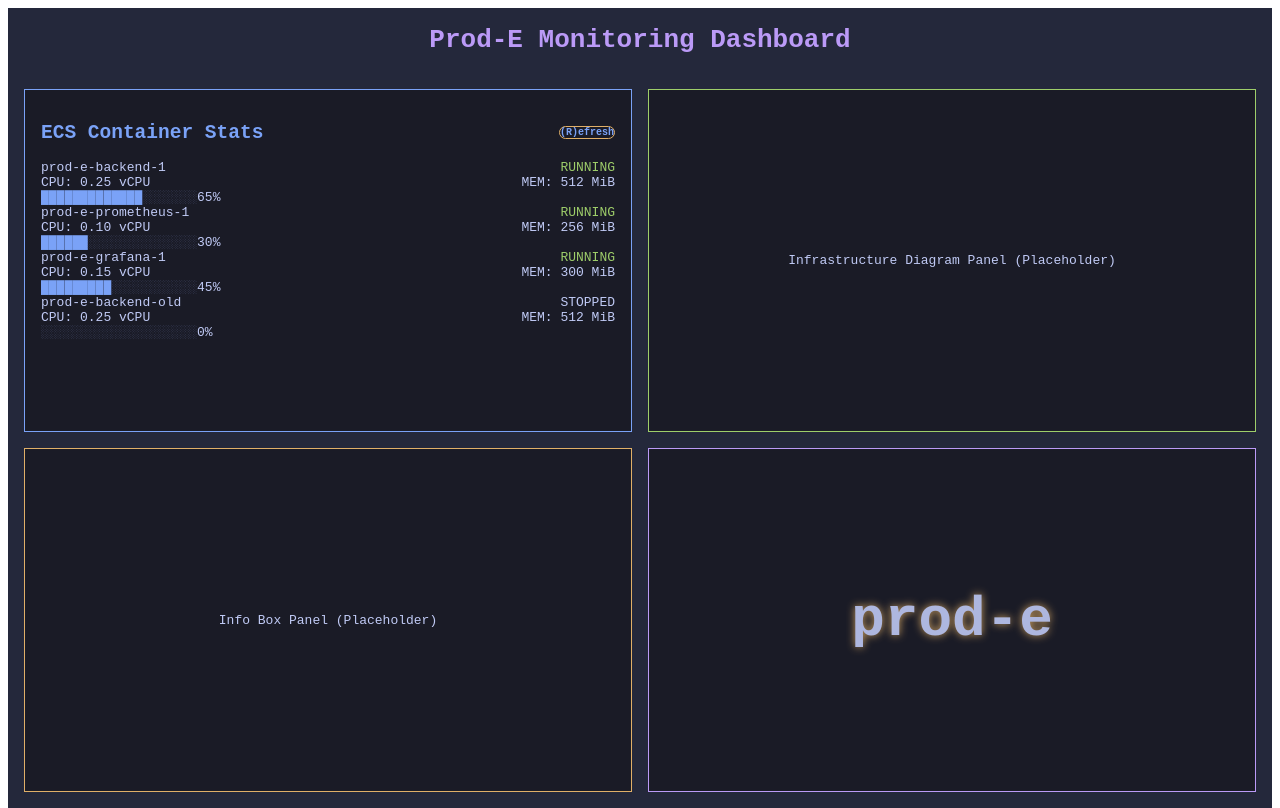
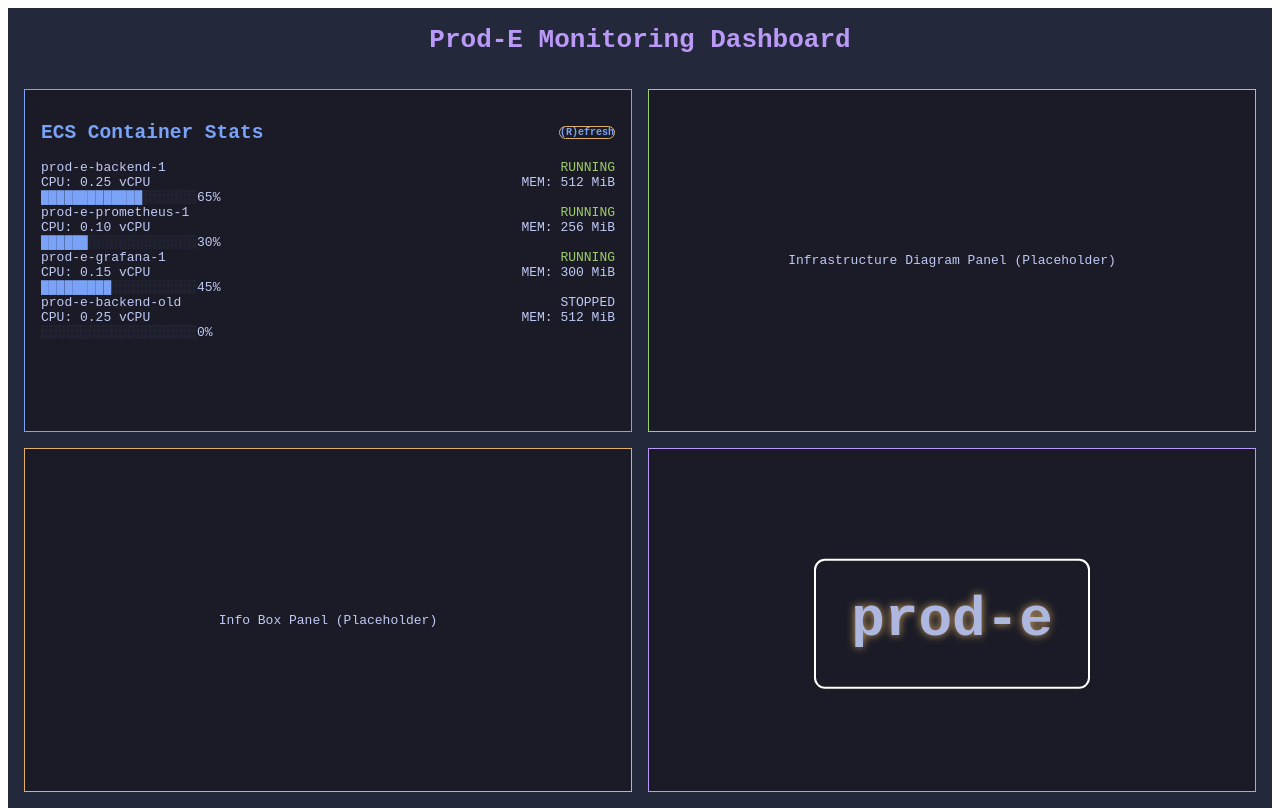
Before and after one commit to walt-port/prod-e, a React (Vite) app in the folder frontend/: page / in a window 1280 px wide. Built offline with nearby package versions, Linux system fonts and the light colour scheme; a web font is replaced by a local one.

Commit message:
feat(logo): Add larger static outer border, fix clipping

```diff
--- a/frontend/src/components/AnimatedLogo.tsx
+++ b/frontend/src/components/AnimatedLogo.tsx
@@ -14,20 +14,20 @@ const AnimatedLogo: React.FC = () => {
   useEffect(() => {
     if (textRef.current) {
       const { offsetWidth, offsetHeight } = textRef.current;
-      // Restore padding to 12
+      // Padding around text
       const padding = 12;
-      const newWidth = offsetWidth + padding * 2 + 8;
-      const newHeight = offsetHeight + padding * 2;
+      // Calculate size needed for text + padding
+      const neededWidth = offsetWidth + padding * 2 + 8;
+      const neededHeight = offsetHeight + padding * 2;
       setSvgSize({
-        // Add extra horizontal padding
-        width: newWidth,
-        height: newHeight,
+        width: neededWidth,
+        height: neededHeight,
       });
 
-      // Calculate perimeter
-      const rectWidth = newWidth > 0 ? newWidth - 2 : 0;
-      const rectHeight = newHeight > 0 ? newHeight - 2 : 0;
-      const perimeter = Math.round(rectWidth * 2 + rectHeight * 2);
+      // Calculate inner perimeter based on needed size
+      const rectInnerWidth = neededWidth > 0 ? neededWidth - 2 : 0;
+      const rectInnerHeight = neededHeight > 0 ? neededHeight - 2 : 0;
+      const perimeter = Math.round(rectInnerWidth * 2 + rectInnerHeight * 2);
       setPathLength(perimeter);
     }
   }, [isEgg]); // Re-measure if text content changes (egg toggle)
@@ -35,11 +35,16 @@ const AnimatedLogo: React.FC = () => {
   return (
     // Outer container - Keep relative inline-block
     <div className="relative inline-block">
-      {/* SVG container - Adjust vertical alignment */}
+      {/* SVG container - Use outer dimensions for svg width/height */}
       <svg
-        width={svgSize.width}
-        height={svgSize.height}
+        width={svgSize.width > 0 ? svgSize.width + 40 : 0} // Match viewBox width
+        height={svgSize.height > 0 ? svgSize.height + 40 : 0} // Match viewBox height
+        // Expand viewBox further for larger gap
+        viewBox={`-20 -20 ${svgSize.width > 0 ? svgSize.width + 40 : 0} ${
+          svgSize.height > 0 ? svgSize.height + 40 : 0
+        }`}
         className="absolute top-[49%] left-1/2 -translate-x-1/2 -translate-y-[47%]"
+        style={{ overflow: 'visible' }} // Explicitly allow overflow just in case
       >
         <defs>
           <linearGradient id="logoGradient" x1="0%" y1="0%" x2="100%" y2="100%">
@@ -51,13 +56,26 @@ const AnimatedLogo: React.FC = () => {
           </linearGradient>
         </defs>
 
-        {/* Border rectangle - Apply dynamic dasharray/offset */}
+        {/* Outer Border Rectangle - Adjust for larger gap */}
+        <rect
+          id="logoOuterBorderRect"
+          x="-20" // Increased offset
+          y="-20" // Increased offset
+          width={svgSize.width > 0 ? svgSize.width + 40 : 0} // Match viewBox size
+          height={svgSize.height > 0 ? svgSize.height + 40 : 0} // Match viewBox size
+          rx="10"
+          fill="none"
+          stroke="#FFFFFF" // Keep white for debugging
+          strokeWidth="2"
+        />
+
+        {/* Inner Border rectangle - Keep original position/size */}
         <rect
           id="logoBorderRect"
           x="1"
           y="1"
-          width={svgSize.width > 0 ? svgSize.width - 2 : 0}
-          height={svgSize.height > 0 ? svgSize.height - 2 : 0}
+          width={svgSize.width > 0 ? svgSize.width - 2 : 0} // Based on original svgSize
+          height={svgSize.height > 0 ? svgSize.height - 2 : 0} // Based on original svgSize
           rx="8"
           fill="none"
           stroke="url(#logoGradient)"
@@ -65,10 +83,10 @@ const AnimatedLogo: React.FC = () => {
           style={
             {
               strokeDasharray: pathLength,
-              strokeDashoffset: pathLength, // Start fully dashed (invisible)
-              '--path-length': pathLength, // Pass length as CSS variable
+              strokeDashoffset: pathLength,
+              '--path-length': pathLength,
             } as React.CSSProperties
-          } // Cast required for custom properties
+          }
         />
       </svg>
 
```
